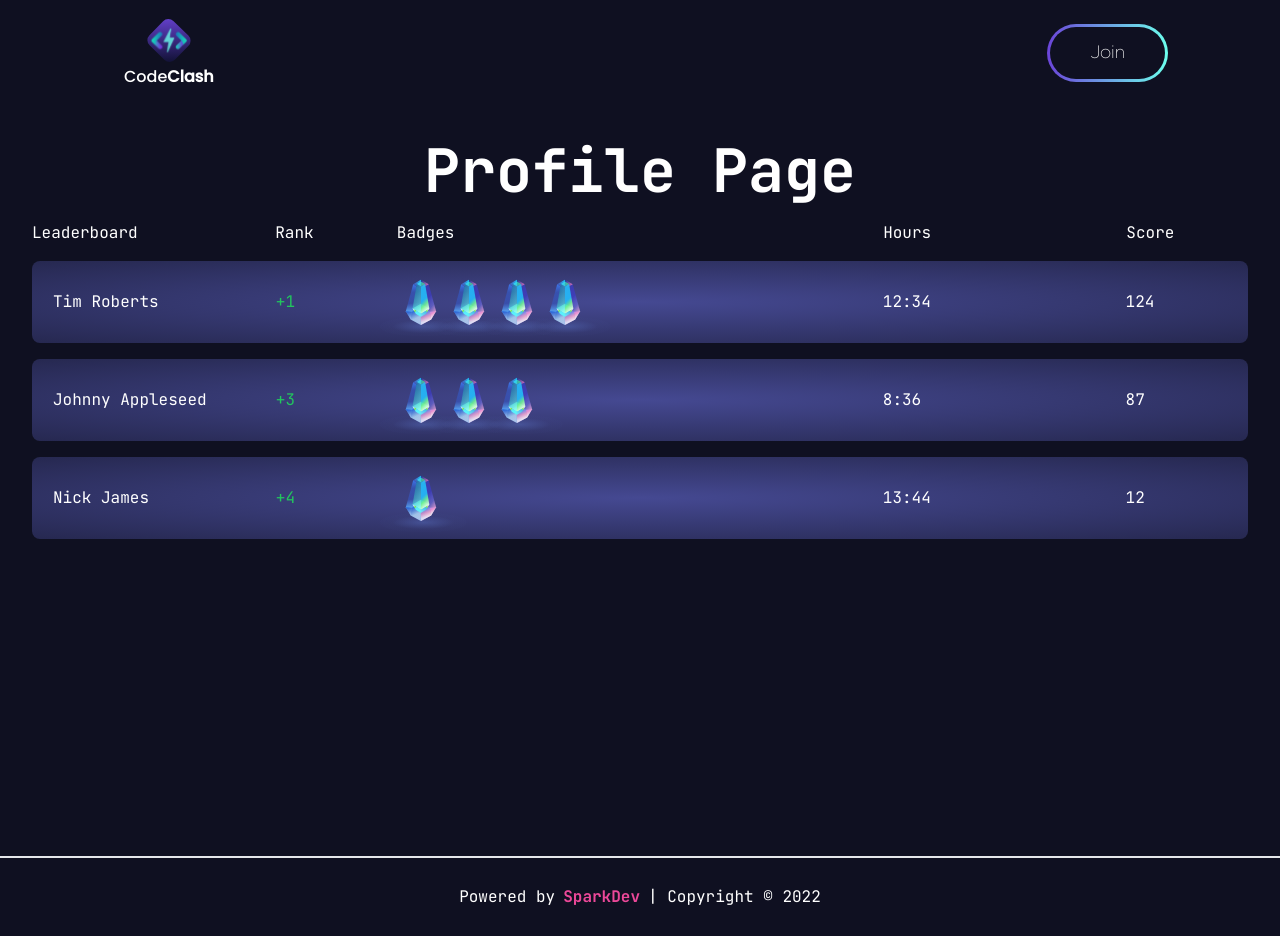
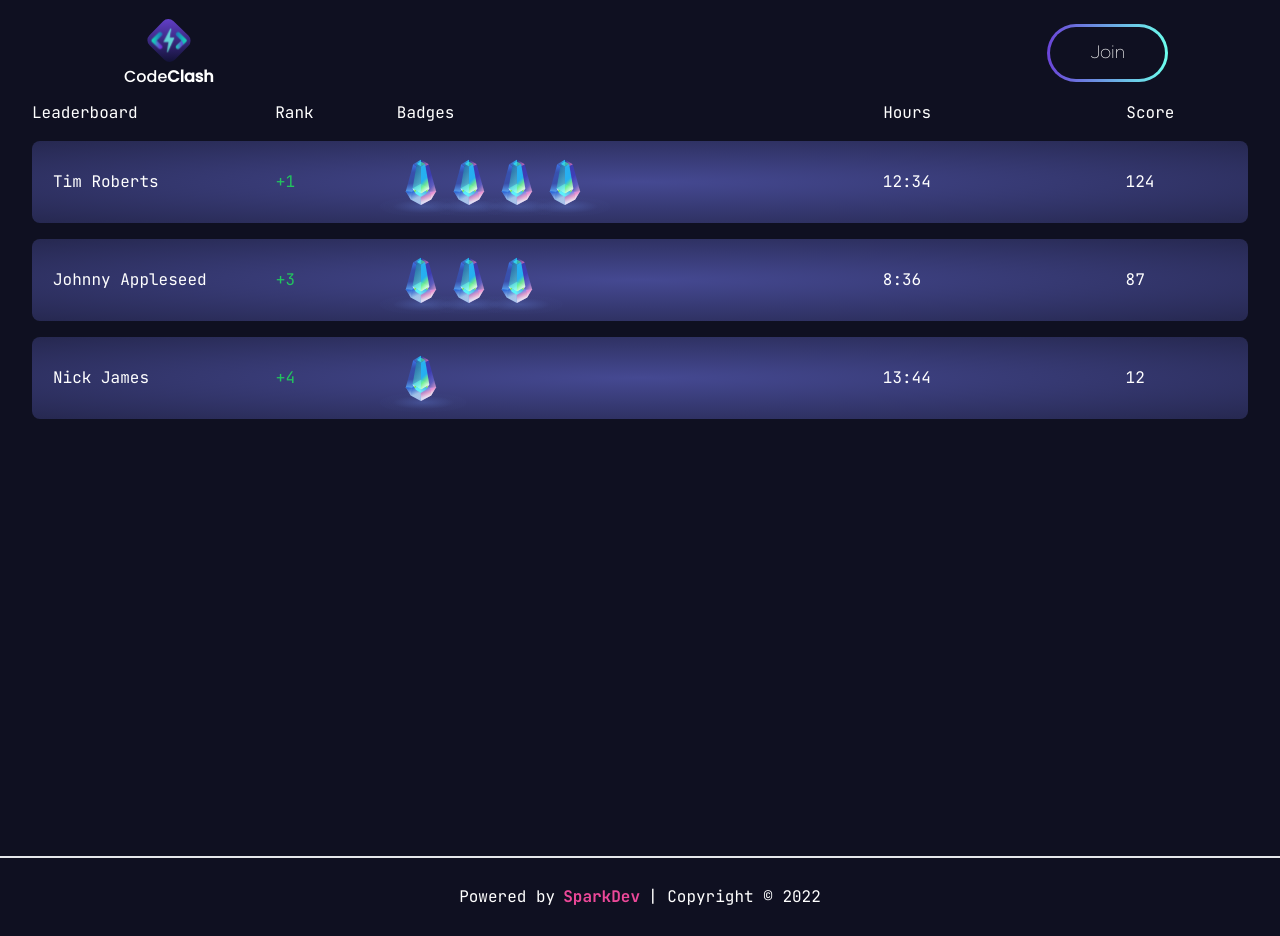
Before and after one commit to upe-webdev-2/codeclash-frontend, a Next.js app: page /profile in a window 1280 px wide. Built offline with nearby package versions, Linux system fonts and the light colour scheme; no server answers.

Commit message:
profile pages renders leaderboard component

```diff
--- a/src/pages/profile.tsx
+++ b/src/pages/profile.tsx
@@ -10,12 +10,12 @@ import LeaderboardList from "@/components/profile/leaderboard/leaderboard-list";
 // But if you have issues and need to debug in local development
 // comment these out and import above instead
 // https://github.com/pmndrs/react-three-next/issues/49
-const Shader = dynamic(
-  () => import("@/components/canvas/ShaderExample/ShaderExample"),
-  {
-    ssr: false
-  }
-);
+// const Shader = dynamic(
+//   () => import("@/components/canvas/ShaderExample/ShaderExample"),
+//   {
+//     ssr: false
+//   }
+// );
 
 // DOM elements here
 const DOM = () => {
@@ -24,7 +24,6 @@ const DOM = () => {
   return (
     <>
       <Navbar />
-      <h1 className="text-6xl font-bold mb-5 pt-10 px-6">Profile Page</h1>
       <LeaderboardList />
     </>
   );
```
